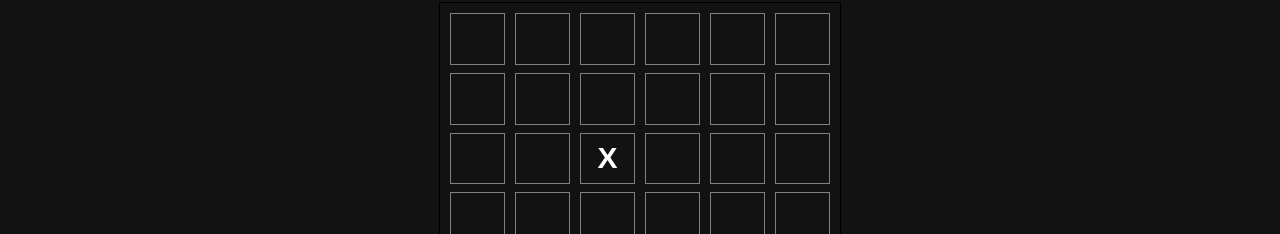
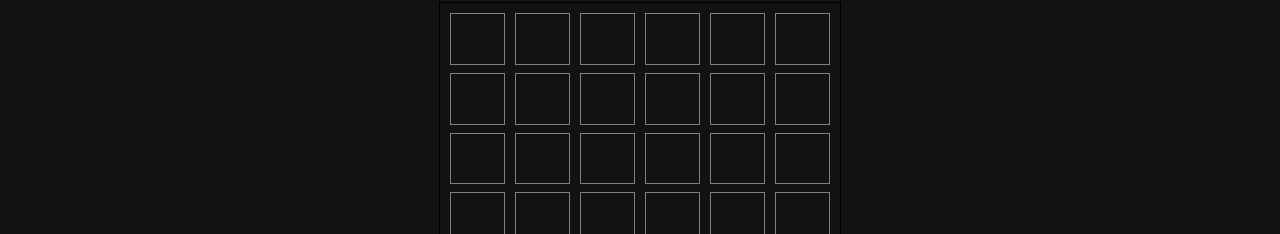
Before and after one commit to fortyTwo102/skrabble, a React (Create React App) app in the folder client/skrabble-app/: page / in a window 1280 px wide. Shown: the part 89-323 px from the top of the page. Built offline with nearby package versions, Linux system fonts and the light colour scheme.

Commit message:
added color logic

```diff
--- a/client/skrabble-app/src/App.css
+++ b/client/skrabble-app/src/App.css
@@ -64,6 +64,18 @@ nav h1 {
   font-family: Arial, Helvetica, sans-serif;
 }
 
+#player-one {
+  background-color: #5584AC;
+}
+
+#player-two {
+  background-color: #95D1CC;
+}
+
+#cursor {
+  border: 1px solid #E6BA95;
+}
+
 #correct {
   background-color: #528d4e;
 }
--- a/client/skrabble-app/src/App.js
+++ b/client/skrabble-app/src/App.js
@@ -5,7 +5,7 @@ import Keyboard from './components/Keyboard';
 import Board from './components/Board';
 
 import { createContext, useState } from 'react';
-import { boardDefault, cursorDefault } from './Words';
+import { boardDefault, cursorDefault, colorBoardDefault } from './Words';
 
 export const AppContext = createContext()
 
@@ -13,13 +13,14 @@ function App() {
 
   const [board, setBoard] = useState(boardDefault)
   const [cursor, setCursor] = useState(cursorDefault)
+  const [colorBoard, setColorBoard] = useState(colorBoardDefault)
 
   return (
     <div className="App">
       <nav>
         <h1>Skrabble!</h1>
       </nav>
-      <AppContext.Provider value={{board, setBoard, cursor, setCursor}}>
+      <AppContext.Provider value={{board, setBoard, cursor, setCursor, colorBoard, setColorBoard}}>
         <div className='game'>
           <Board/>
           <Keyboard/>
--- a/client/skrabble-app/src/Words.js
+++ b/client/skrabble-app/src/Words.js
@@ -1,10 +1,19 @@
 export const boardDefault = [
     ["", "", "", "", "", ""],
     ["", "", "", "", "", ""],
-    ["", "", "X", "", "", ""],
+    ["", "", "", "", "", ""],
     ["", "", "", "", "", ""],
     ["", "", "", "", "", ""],
     ["", "", "", "", "", ""],
 ]
 
 export const cursorDefault = [0, 0]
+
+export const colorBoardDefault = [
+    ["", "", "", "", "", ""],
+    ["", "", "", "", "", ""],
+    ["", "", "", "", "", ""],
+    ["", "", "", "", "", ""],
+    ["", "", "", "", "", ""],
+    ["", "", "", "", "", ""],
+]
--- a/client/skrabble-app/src/components/Key.js
+++ b/client/skrabble-app/src/components/Key.js
@@ -2,14 +2,17 @@ import React, { useContext } from 'react'
 import { AppContext } from '../App'
 
 function Key({ keyVal, bigKey }) {
-    const { board, setBoard, cursor } = useContext(AppContext)
+    const { board, setBoard, cursor, colorBoard, setColorBoard } = useContext(AppContext)
     const selectLetter = () => {
         const newBoard = [...board]
-        console.log(cursor)
         const row = cursor[0]
         const column = cursor[1]
         newBoard[row][column] = keyVal;
         setBoard(newBoard)
+
+        const newColorBoard = [...colorBoard]
+        newColorBoard[row][column] = "player-one"
+        setColorBoard(newColorBoard)
     }
     return (
         <div className='key' id={bigKey && "big"} onClick={selectLetter}>{keyVal}</div>
--- a/client/skrabble-app/src/components/Letter.js
+++ b/client/skrabble-app/src/components/Letter.js
@@ -2,14 +2,16 @@ import React, { useContext } from 'react'
 import { AppContext } from '../App'
 
 function Letter({row, column}) {
-  const { board, setCursor } = useContext(AppContext)
+  const { board, setCursor, activePlayer, setActivePlayer, colorBoard } = useContext(AppContext)
   const letter = board[row][column]
+  const keyColor = colorBoard[row][column]
+
   const moveCursor = () => {
       const newCursor = [row, column]
       setCursor(newCursor)
   }
   return (
-    <div className="letter" onClick={moveCursor}>{letter}</div>
+    <div className="letter" id={keyColor} onClick={moveCursor}>{letter}</div>
   )
 }
 
```
